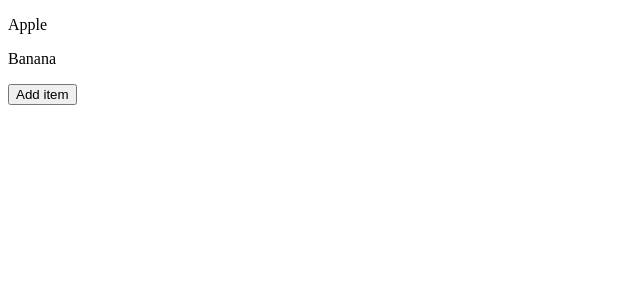
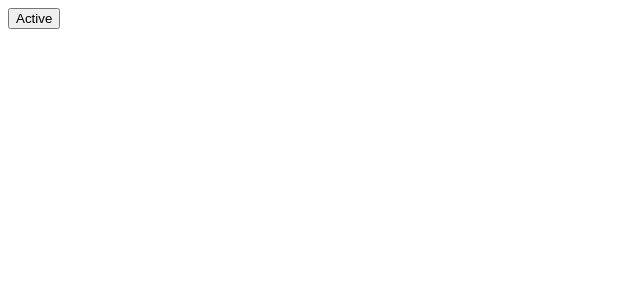
Before and after one commit to KornepalliTejasree/React, a React (Vite) app: page / in a window 1280 px wide. Shown: the top 300 px of the page, without its empty margins (0-640 px from the left). Built offline with nearby package versions, Linux system fonts and the light colour scheme.

Commit message:
Conditional rendering styling

```diff
--- a/src/App.css
+++ b/src/App.css
@@ -1,15 +1,8 @@
-.card{
-  border: 2px solid black;
-  border-radius: 5%;
-  width:150px;
-  padding: 50px ;
-  height:100px;
-  margin-left: auto;
-margin-right: auto;
-margin-top: 500px;
-margin-bottom: auto;
+.Active{
+    background-color: Green;
+    color: white;
 }
-button{
-  background-color: aquamarine;
-  width:auto;
+.Inactive{
+    background-color: red;
+    color: white;
 }
--- a/src/App.jsx
+++ b/src/App.jsx
@@ -1,18 +1,18 @@
 import React, { useState } from 'react'
 
 const App = () => {
-  const [items,setItems]=useState(["Apple","Banana"]);
-  function additem(){
-    setItems([...items,"Mango"]);
+  const [but ,setBut]=useState("Active")
+  const handleClick=()=>{
+    if(but==="Active"){
+      setBut("Inactive");
+    }
+    else{
+      setBut("Active");
+    }
   }
   return (
     <div>
-      {
-        items.map((fruit,index)=>(
-          <p key={index}>{fruit}</p>
-        ))
-      }
-      <button onClick={additem}>Add item</button>
+      <button onClick={handleClick} className={but}>{but}</button>
     </div>
   )
 }
```
